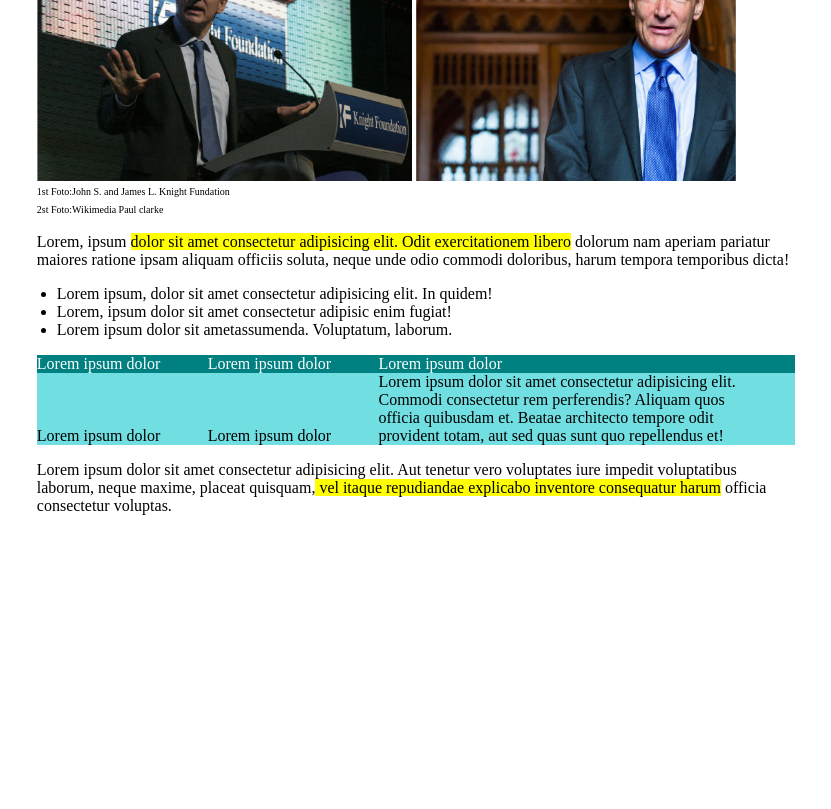
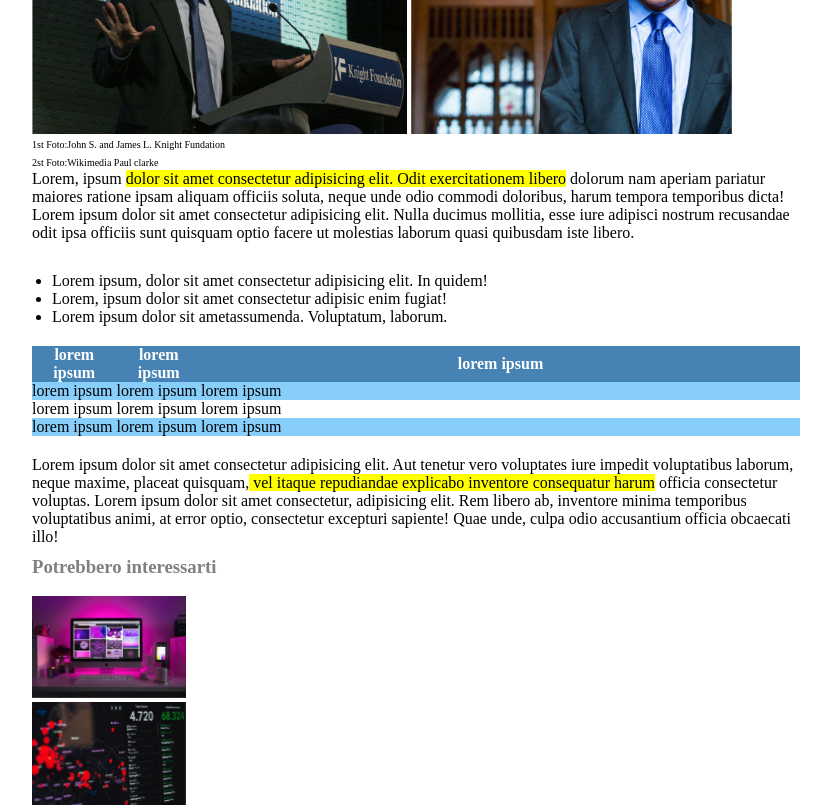
Before and after one commit to davidecarta470/html-css-booleaner, a plain HTML site: page index.html in a window 1280 px wide. Shown: the part 275-1084 px from the top of the page, without its empty margins (224-1055 px from the left). Before the commit the page ends 806 px from the top, so only its background shows below. Drawn offline with Linux system fonts and the light colour scheme.

Commit message:
costruzione tabella

```diff
--- a/css/style.css
+++ b/css/style.css
@@ -1,3 +1,8 @@
+*{
+  padding: 0px;
+  margin:0px;
+  box-sizing: border-box;
+}
 .container{
   width: 60%;
   margin: auto;
@@ -5,7 +10,7 @@
 .head{
   background-color: rgb(98, 78, 211);
   background-image: url(../img/pattern.png);
-  background-size:contain;
+  background-size:30%;
 
 }
 .logo{
@@ -35,26 +40,30 @@ h3{
 .info-foto{
   font-size: 10px;
 }
+/* contenuti */
+.contenuti{
+  margin-bottom: 30px;
+}
+
 ul{
   padding-left: 20px;
 }
-/* caratteristiche pseudo tabella */
-.testa-tab{
-  background-color: teal;
+/* caratteristiche tabella */
+
+table{
+  margin-top: 20px;
+  margin-bottom: 20px;
+  border-collapse: collapse;
+}
+.first-row{
+  background-color: steelblue;
   color: white;
 }
-.small-cella{
-  display: inline-block;
-  width: 22%;
-
-
+.light-row{
+  background-color: lightskyblue;
 }
-.big-cella{
-  display: inline-block;
-  width: 48%;
-}
-.riga{
-  background-color: rgb(113, 222, 226);
+.last-celle{
+  width: 78%;
 }
 
 
@@ -62,3 +71,10 @@ ul{
 span.evidenza{
   background-color: yellow;
 }
+.credits{
+  color: grey;
+  padding-top: 10px;
+}
+.dim-img{
+  width: 20%;
+}
--- a/index.html
+++ b/index.html
@@ -34,32 +34,49 @@
         </div>
       </section>
       <!-- seconda sezione -->
-      <p>
+      <p class="contenuti">
         Lorem, ipsum <span class="evidenza"> dolor sit amet consectetur adipisicing elit. Odit exercitationem libero</span> dolorum nam aperiam pariatur maiores ratione ipsam aliquam officiis soluta, neque unde odio commodi doloribus, harum tempora temporibus dicta!
+        Lorem ipsum dolor sit amet consectetur adipisicing elit. Nulla ducimus mollitia, esse iure adipisci nostrum recusandae odit ipsa officiis sunt quisquam optio facere ut molestias laborum quasi quibusdam iste libero.
       </p>
       <ul>
         <li>Lorem ipsum, dolor sit amet consectetur adipisicing elit. In quidem!</li>
         <li>Lorem, ipsum dolor sit amet consectetur adipisic enim fugiat!</li>
         <li>Lorem ipsum dolor sit ametassumenda. Voluptatum, laborum.</li>
       </ul>
-      <!-- pseudo tabella -->
-      <!-- riga 1 -->
-
-      <div class="testa-tab">
-        <div class="small-cella">Lorem ipsum dolor</div>
-        <div class="small-cella">Lorem ipsum dolor</div>
-        <div class="big-cella">Lorem ipsum dolor</div>
-      </div>
-      <div class="riga">
-        <div class="small-cella">Lorem ipsum dolor</div>
-        <div class="small-cella">Lorem ipsum dolor</div>
-        <div class="big-cella">Lorem ipsum dolor sit amet consectetur adipisicing elit. Commodi consectetur rem perferendis? Aliquam quos officia quibusdam et. Beatae architecto tempore odit provident totam, aut sed quas sunt quo repellendus et!</div>
-      </div>
-
+      <!-- tabella -->
+      <table>
+        <thead>
+          <tr class="first-row">
+            <th>lorem ipsum</th>
+            <th>lorem ipsum</th>
+            <th class="last-celle">lorem ipsum</th>
+          </tr>
+        </thead>
+        <tbody>
+          <tr class="light-row">
+            <td>lorem ipsum</td>
+            <td>lorem ipsum</td>
+            <td class="last-celle">lorem ipsum</td>
+          </tr>
+          <tr>
+            <td>lorem ipsum</td>
+            <td>lorem ipsum</td>
+            <td class="last-celle">lorem ipsum</td>
+          </tr>
+          <tr class="light-row">
+            <td>lorem ipsum</td>
+            <td>lorem ipsum</td>
+            <td class="last-celle">lorem ipsum</td>
+          </tr>
+        </tbody>
+      </table>
       <!-- fine pseudo tabella -->
-      <p>Lorem ipsum dolor sit amet consectetur adipisicing elit. Aut tenetur vero voluptates iure impedit voluptatibus laborum, neque maxime, placeat quisquam,<span class="evidenza"> vel itaque repudiandae explicabo inventore consequatur harum</span> officia consectetur voluptas.</p>
+      <p>Lorem ipsum dolor sit amet consectetur adipisicing elit. Aut tenetur vero voluptates iure impedit voluptatibus laborum, neque maxime, placeat quisquam,<span class="evidenza"> vel itaque repudiandae explicabo inventore consequatur harum</span> officia consectetur voluptas. Lorem ipsum dolor sit amet consectetur, adipisicing elit. Rem libero ab, inventore minima temporibus voluptatibus animi, at error optio, consectetur excepturi sapiente! Quae unde, culpa odio accusantium officia obcaecati illo! </p>
     </main>
     <footer>
+     <h3 class="credits"> Potrebbero interessarti</h3><br>
+     <img src="img/monitor.jpg" alt="img monitor" class="dim-img"><br>
+     <img src="img/graph.jpg" alt="img graf" class="dim-img">
 
     </footer>
 
```
